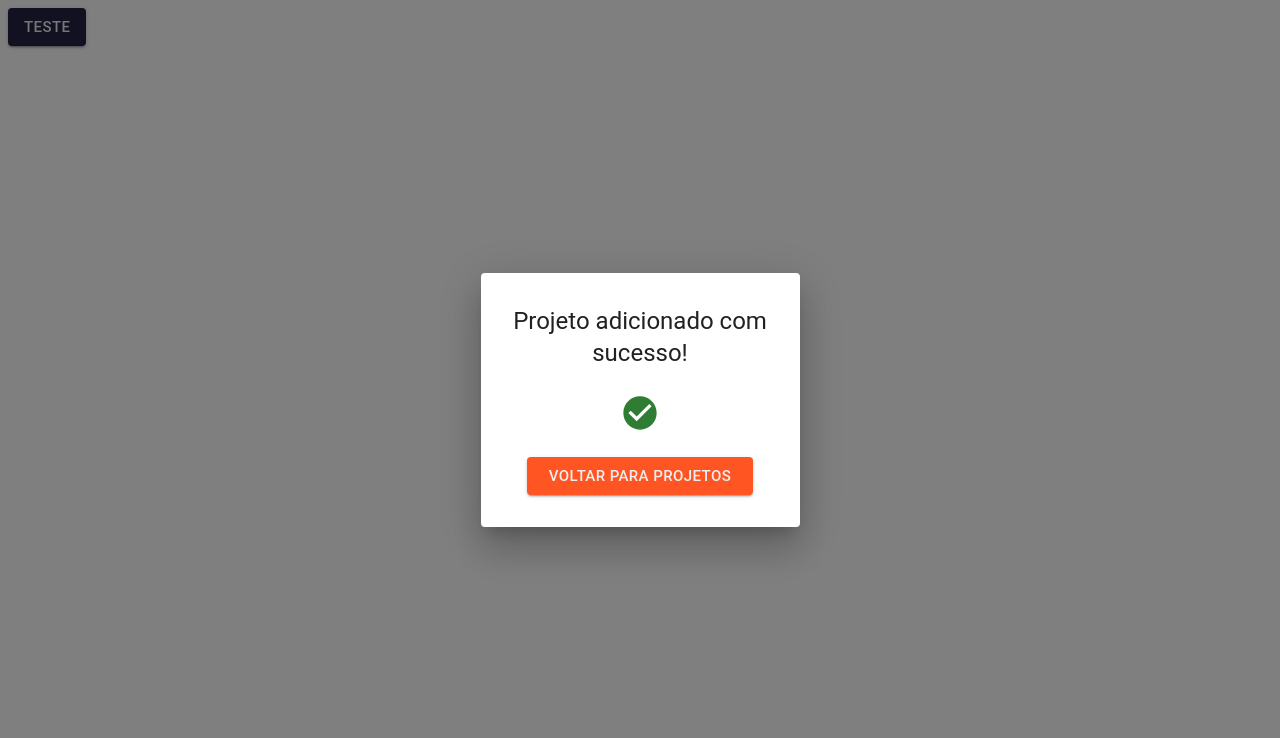
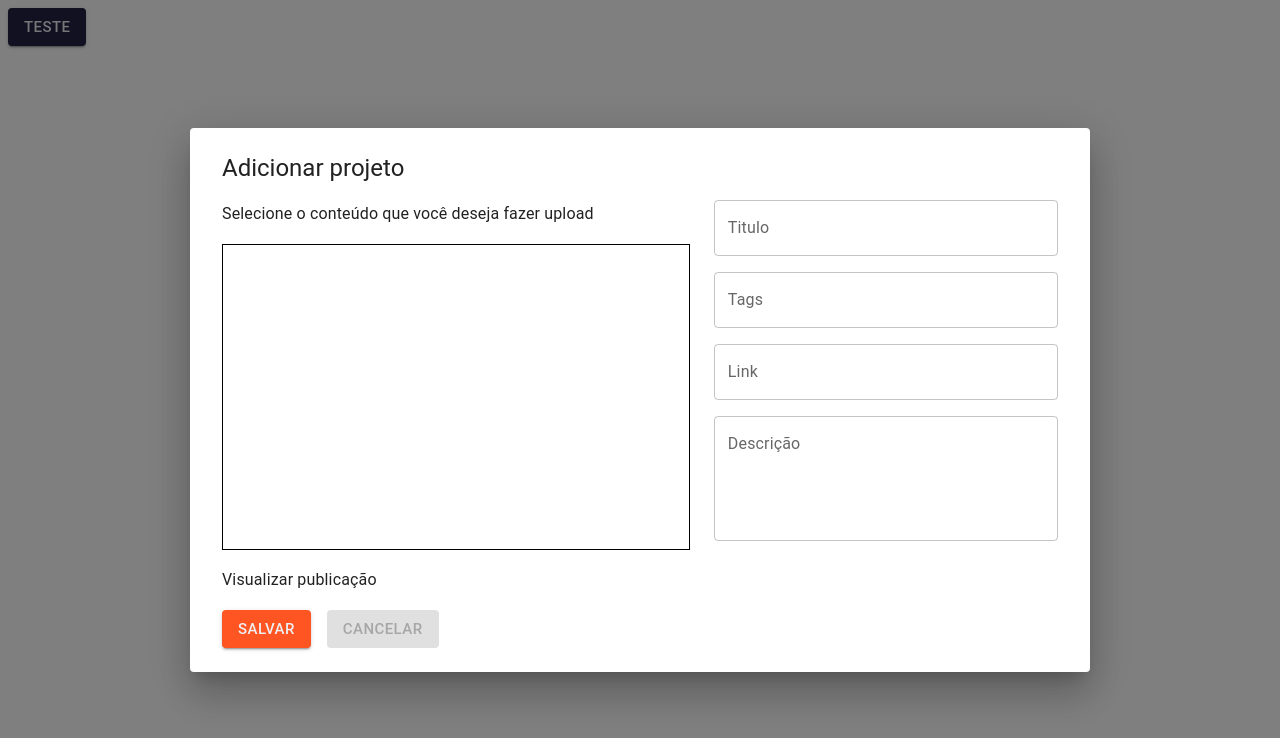
Before and after one commit to Laranja-Mecanica/orange-portifolio, a Next.js app: page /teste in a window 1280 px wide. Both pictures are taken after a click on the button "TESTE". Shown: the top 738 px of the page. Built offline with nearby package versions, Linux system fonts and the light colour scheme.

Commit message:
feat: FormDialog created

```diff
--- /dev/null
+++ b/src/components/FormDialog.jsx
@@ -0,0 +1,110 @@
+import React from 'react'
+import {
+  Button,
+  Dialog,
+  Typography,
+  Box,
+  TextField
+} from '@mui/material'
+
+const FormDialog = ({ open, onClick, onClose }) => {
+  return (
+    <Dialog
+      open={open}
+      onClose={onClose}
+      fullWidth={true}
+      maxWidth={'md'}
+    >
+
+      <Box
+        sx={{
+          m: { xs: '16px 24px', md: '24px 32px' }
+        }}
+      >
+        <Typography variant="h5">
+          Adicionar projeto
+        </Typography>
+        <Box
+          sx={{
+            display: 'flex',
+            flexDirection: { xs: 'column-reverse', md: 'row' },
+            my: { xs: 2 },
+            gap: { xs: 2, md: 3 },
+            justifyContent: 'space-between'
+          }}
+        >
+          <Box sx={{ flexGrow: 1 }}>
+            <Typography
+              variant="subtitle1"
+              sx={{ mb: 2 }}
+            >
+              Selecione o conteúdo que você deseja fazer upload
+            </Typography>
+            <div className="card"
+              style={{
+                height: 304,
+                border: '1px solid black'
+              }}
+            >
+
+            </div>
+          </Box>
+
+          <Box
+            sx={{
+              display: 'flex',
+              flexDirection: 'column',
+              gap: 2,
+              flexGrow: 1
+            }}
+          >
+            <TextField
+              id=""
+              label="Titulo"
+            />
+            <TextField
+              id=""
+              label="Tags"
+            />
+            <TextField
+              id=""
+              label="Link"
+            />
+            <TextField
+              id=""
+              label="Descrição"
+              multiline
+              rows={4}
+              sx={{ height: 120 }}
+            />
+          </Box>
+
+        </Box>
+        <Box>
+          <Typography
+            variant="subtitle1"
+            sx={{
+              mb: 2,
+              cursor: 'pointer'
+            }}
+
+            onClick={() => console.log('ok')}
+          >
+            Visualizar publicação
+          </Typography>
+          <Button variant='contained' color='secondary'>
+            Salvar
+          </Button>
+          <Button
+            variant='contained'
+            sx={{ ml: 2 }}
+            disabled>
+            Cancelar
+          </Button>
+        </Box>
+      </Box>
+    </Dialog>
+  )
+}
+
+export default FormDialog
--- a/src/components/index.js
+++ b/src/components/index.js
@@ -6,6 +6,7 @@ import PortifolioCard from "./PortifolioCard";
 
 import ConfimationDialog from "./ConfimationDialog";
 import DeleteDialog from "./DeleteDialog";
+import FormDialog from "./FormDialog";
 
 import GoogleIcon from "./GoogleIcon";
 
@@ -19,4 +20,5 @@ export {
   GoogleIcon,
   ConfimationDialog,
   DeleteDialog,
+  FormDialog,
 }
--- a/src/pages/teste.jsx
+++ b/src/pages/teste.jsx
@@ -9,7 +9,7 @@ import {
 } from '@mui/material'
 
 
-import { ConfimationDialog, DeleteDialog } from '@/components';
+import { ConfimationDialog, DeleteDialog, FormDialog } from '@/components';
 
 const teste = () => {
   const [isOpen, setIsOpen] = useState(false)
@@ -27,11 +27,11 @@ const teste = () => {
         Teste
       </Button>
 
-      <ConfimationDialog
+      {/* <ConfimationDialog
         open={isOpen}
         onClose={handleClose}
         onClick={handleClose}
-      />
+      /> */}
 
 
       {/* <DeleteDialog
@@ -39,6 +39,13 @@ const teste = () => {
         onClick={handleClose}
         onClose={handleClose}
       /> */}
+
+      <FormDialog
+        open={isOpen}
+        onClose={handleClose}
+        onClick={handleClose}
+      />
+
     </>
   )
 }
```
